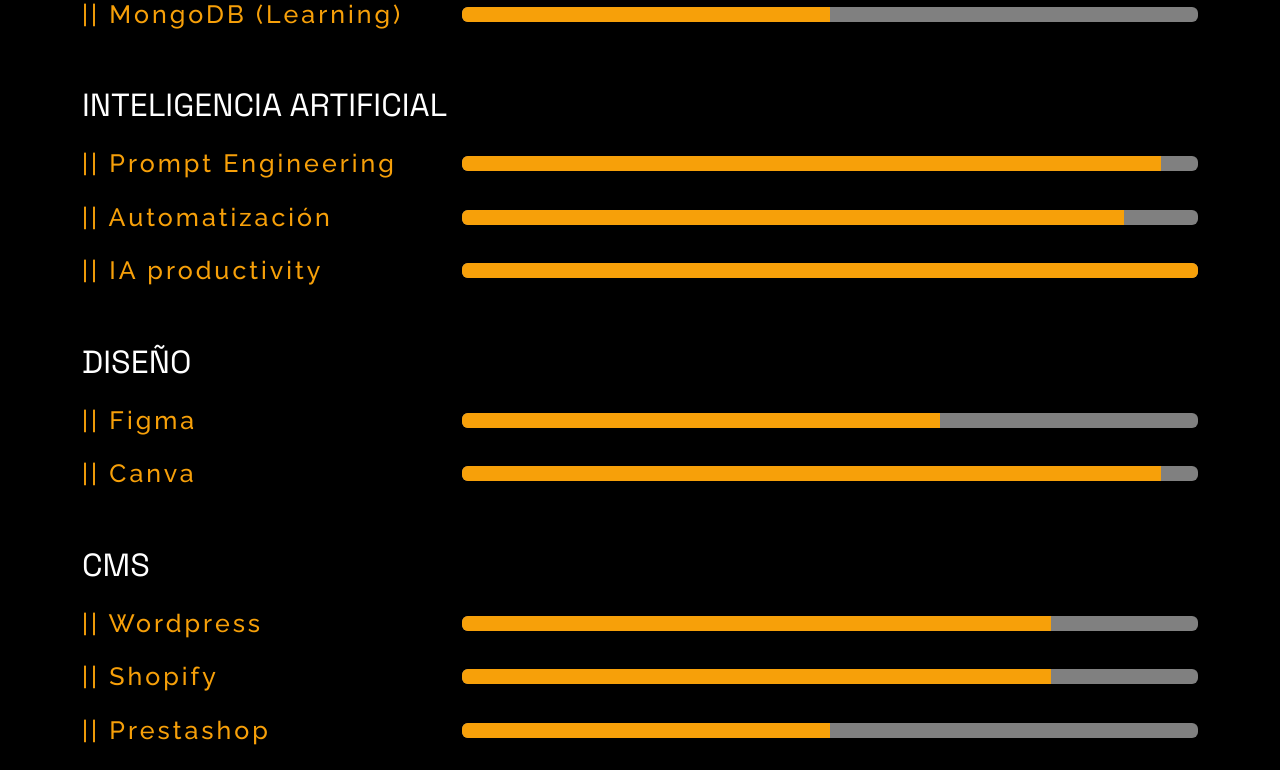
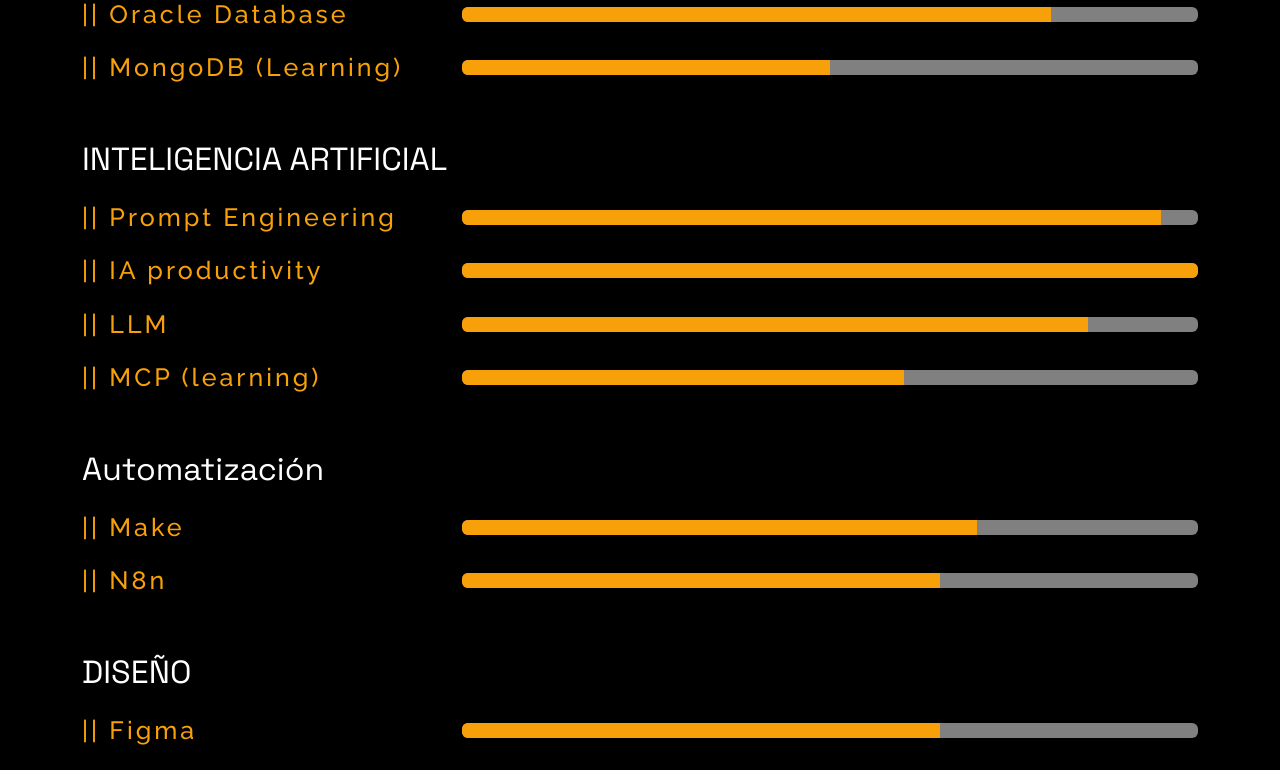
Before and after one commit to JavasGit-SLB/Portfolio, a React (Vite) app: page / in a window 1280 px wide. Shown: the part 4479-5249 px from the top of the page. Built offline with nearby package versions, Linux system fonts and the light colour scheme.

Commit message:
se aplica una nueva propiedad a la barraSkill para mostrar la barra o no y se actualiza el modulo de habilidades del portfolio

```diff
--- a/src/components/BarraSkill.tsx
+++ b/src/components/BarraSkill.tsx
@@ -1,17 +1,30 @@
-import  { useRef } from "react";
+import  { useEffect, useRef, useState } from "react";
 import { motion, useInView } from "framer-motion";
 
 type textobarraProps = {
   textoTitulo: string;
+  visibleBarra?: boolean;
   habilidades: {
     herramienta: string;
-    valor: number;
+    valor?: number;
   }[];
 };
 
-function BarraSkill({ textoTitulo, habilidades }: textobarraProps) {
+function BarraSkill({ textoTitulo, habilidades , visibleBarra}: textobarraProps) {
   const ref = useRef(null);
   const inView = useInView(ref, { once: true, margin: "-100px" });
+  const [visible, setVisible] = useState(visibleBarra ?? true);
+
+  const handleSetVisible = (visibleBarra: boolean | undefined) => {
+    if (visibleBarra === false) {
+      setVisible(false);
+    }
+  };
+
+useEffect(() => {
+  handleSetVisible(visibleBarra);
+}, [visibleBarra]);
+
 
   return (
     <div ref={ref} className="container mt-5">
@@ -44,7 +57,7 @@
           </div>
 
           {/* Barra animada */}
-          <div className="col-md-8 d-flex justify-content-center justify-content-lg-start align-items-center">
+         {visible && <div className="col-md-8 d-flex justify-content-center justify-content-lg-start align-items-center">
             <div
               className="progress w-100"
               role="progressbar"
@@ -69,7 +82,7 @@
                 }}
               />
             </div>
-          </div>
+          </div>}
         </div>
       ))}
     </div>
--- a/src/modulos/HabilidadesModule.tsx
+++ b/src/modulos/HabilidadesModule.tsx
@@ -45,6 +45,7 @@
         <BarraSkill
           textoTitulo="FRAMEWORKS FRONT"
           habilidades={[
+            { herramienta: "|| NextJS", valor: 80 },
             { herramienta: "|| React", valor: 85 },
             { herramienta: "|| Tailwind CSS", valor: 70 },
             { herramienta: "|| Bootstrap", valor: 80 },
@@ -54,14 +55,14 @@
           textoTitulo="LENGUAJES BACK-END"
           habilidades={[
             { herramienta: "|| Java", valor: 90 },
-            { herramienta: "|| Node.js", valor: 50 },
+            { herramienta: "|| Node.js", valor: 75 },
             { herramienta: "|| Python", valor: 60 },
           ]}
         />
         <BarraSkill
           textoTitulo="FRAMEWORKS BACK"
           habilidades={[
-            { herramienta: "|| Express.js", valor: 40 },
+            { herramienta: "|| Express.js", valor: 70 },
             { herramienta: "|| Spring Boot (Learning)", valor: 45 },
           ]}
         />
@@ -77,8 +78,17 @@
           textoTitulo="INTELIGENCIA ARTIFICIAL"
           habilidades={[
             { herramienta: "|| Prompt Engineering", valor: 95 },
-            { herramienta: "|| Automatización", valor: 90 },
             { herramienta: "|| IA productivity", valor: 100 },
+            { herramienta: "|| LLM", valor: 85 },
+            { herramienta: "|| MCP (learning)", valor: 60 },
+          ]}
+        />
+        <BarraSkill
+          textoTitulo="Automatización"
+          habilidades={[
+            { herramienta: "|| Make", valor: 70 },
+            { herramienta: "|| N8n", valor: 65 },
+
           ]}
         />
         <BarraSkill
```
